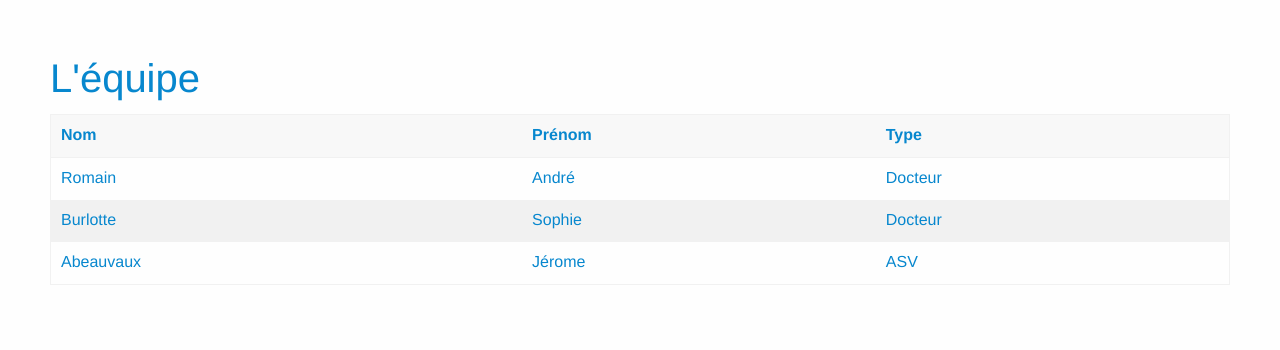
After one commit to mido041190/examnfa021, a PHP site: page /Html/equipe.html in a window 1280 px wide. The commit adds this page. Shown: the top 350 px of the page. Run offline with PHP 8.4, Linux system fonts and the light colour scheme.

Commit message:
fin contenu menu

```diff
--- /dev/null
+++ b/Html/equipe.html
@@ -0,0 +1,44 @@
+<!doctype html>
+<html class="no-js" lang="en">
+<head>
+<meta charset="utf-8" />
+<meta name="viewport" content="width=device-width, initial-scale=1.0" />
+<title>Foundation | Welcome</title>
+<link rel="stylesheet" href="../Css/app.css">
+</head>
+
+<body>
+
+<div class="tabequipe">
+<h2>L'équipe</h2>
+<table>
+  <thead>
+    <tr>
+      <th width="200">Nom</th>
+      <th width="150">Prénom</th>
+      <th width="150">Type</th>
+    </tr>
+  </thead>
+  <tbody>
+    <tr>
+      <td>Romain</td>
+      <td>André</td>
+      <td>Docteur</td>
+    </tr>
+    <tr>
+      <td>Burlotte</td>
+      <td>Sophie</td>
+      <td>Docteur</td>
+    </tr>
+    <tr>
+      <td>Abeauvaux</td>
+      <td>Jérome</td>
+      <td>ASV</td>
+    </tr>
+  </tbody>
+</table>
+</div>
+
+</body>
+
+</html>
--- a/View/VMenu.view.php
+++ b/View/VMenu.view.php
@@ -36,6 +36,7 @@ class VMenu
 
   	$li = '';
     $lii = '';
+    $lio = '';
   	foreach ($data as $val)
   	{
       if (isset($_SESSION['ADMIN_THEMES']))
@@ -49,6 +50,7 @@ class VMenu
 
   	  $li .= '<li><a '.$class.' href="'.$href.'">'.$val['THEME'].'</a></li>';
       $lii = '<li><a href="../Php/index.php?EX=specialites">Spécialités</a></li>';
+      $lio = '<li><a href="../Php/index.php?EX=equipe">Equipe</a></li>';
   	}
 
   	if (isset($_SESSION['ADMIN_DOC']) || isset($_SESSION['ADMIN_THEMES']))
@@ -73,8 +75,7 @@ class VMenu
 <ul class="menu">
 $li
 $lii
-
-
+$lio
 <div  id="admin_themes"><a class="button" href="../Php/index.php?EX=admin_themes">Admin</a></div>
 </ul>
 </div>
--- a/scss/content.scss
+++ b/scss/content.scss
@@ -12,3 +12,15 @@
 	height: 20;
 	width: 20%;
 }
+
+.tabequipe {
+	padding: 50px;
+}
+
+.tabfiches {
+	padding: 50px;
+}
+
+.tabspecialites {
+	padding: 50px;
+}
```
Also changed, not shown: Html/specialites.html (+13 -11 lines), Php/index.php (+18 -0 lines), View/VDocuments.view.php (+7 -2 lines), Css/app.css.
